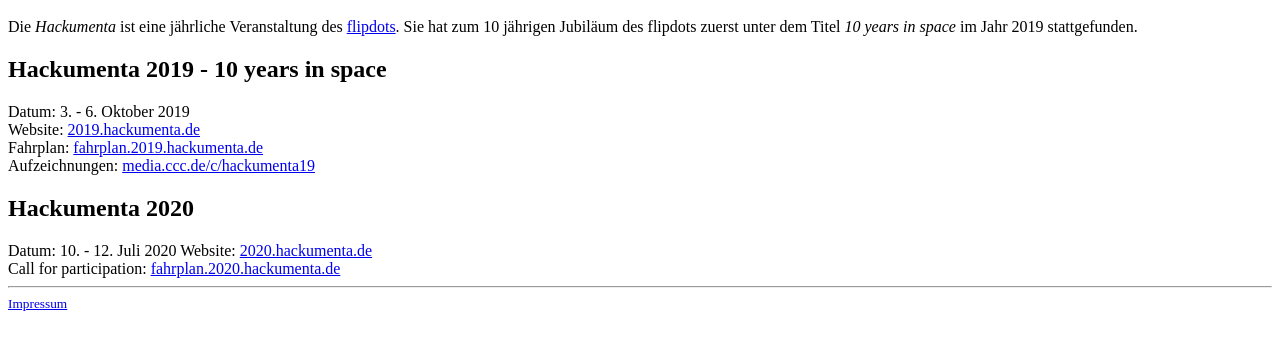
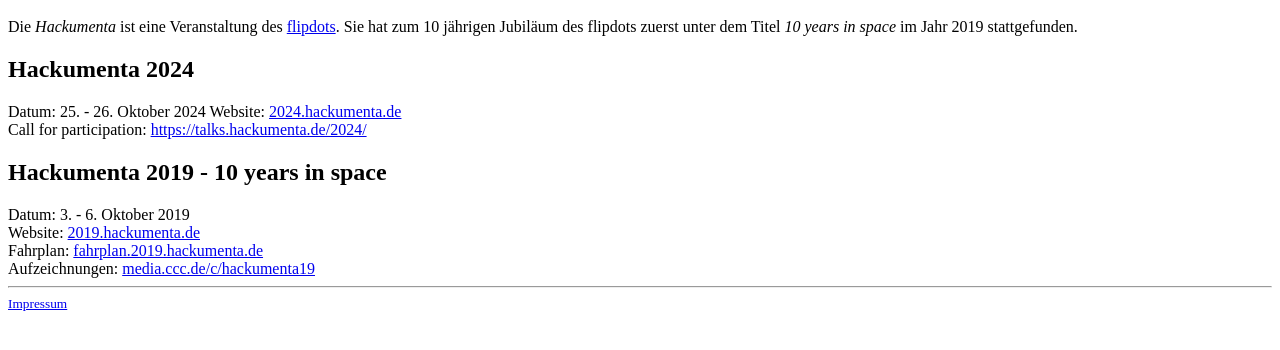
Before and after one commit to flipdot/hackumenta.de, a plain HTML site: page index.html in a window 1280 px wide. Shown: the part 48-398 px from the top of the page. Drawn offline with Linux system fonts and the light colour scheme.

Commit message:
add Hackumenta 2024

```diff
--- a/index.html
+++ b/index.html
@@ -4,8 +4,13 @@
 <body>
 <h1>Hackumenta</h1>
 
-<p>Die <em>Hackumenta</em> ist eine jährliche Veranstaltung des <a href="https://flipdot.org">flipdots</a>.
+<p>Die <em>Hackumenta</em> ist eine Veranstaltung des <a href="https://flipdot.org">flipdots</a>.
 Sie hat zum 10 jährigen Jubiläum des flipdots zuerst unter dem Titel <em>10 years in space</em> im Jahr 2019 stattgefunden.</p>
+
+<h2>Hackumenta 2024</h2>
+Datum: 25. - 26. Oktober 2024
+Website: <a href="https://2024.hackumenta.de">2024.hackumenta.de</a><br>
+Call for participation: <a href="https://talks.hackumenta.de/2024/">https://talks.hackumenta.de/2024/</a><br>
 
 <h2>Hackumenta 2019 - 10 years in space</h2>
 Datum: 3. - 6. Oktober 2019<br>
@@ -13,12 +18,6 @@ Website: <a href="https://2019.hackumenta.de">2019.hackumenta.de</a><br>
 Fahrplan: <a href="https://fahrplan.2019.hackumenta.de">fahrplan.2019.hackumenta.de</a><br>
 Aufzeichnungen: <a href="https://media.ccc.de/c/hackumenta19">media.ccc.de/c/hackumenta19</a> <br>
 
-<h2>Hackumenta 2020</h2>
-Datum: 10. - 12. Juli 2020
-Website: <a href="https://2020.hackumenta.de">2020.hackumenta.de</a><br>
-Call for participation: <a href="https://fahrplan.2020.hackumenta.de">fahrplan.2020.hackumenta.de</a><br>
-<!-- Aufzeichnungen: <a href="https://media.ccc.de/c/hackumenta20">media.ccc.de/c/hackumenta20</a> <br> -->
-
 <hr>
 <small><a href="https://flipdot.org/wiki/Impressum">Impressum</a></small>
 
```
